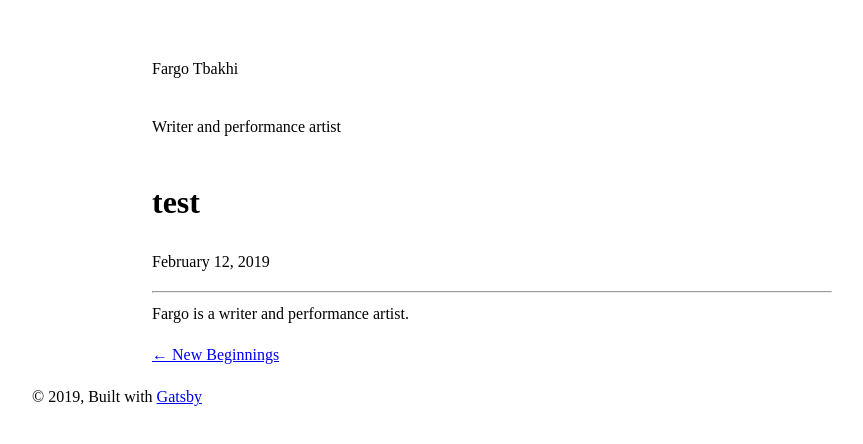
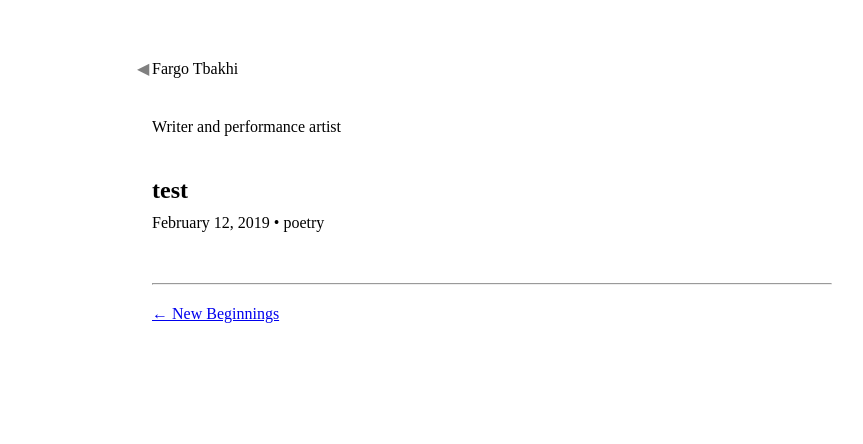
Before and after one commit to chuckdries/fargos-website, a Gatsby site: page /poetry/test/ in a window 1280 px wide. Shown: the whole page, without its empty margins (208-1071 px from the left). Built offline with nearby package versions, Linux system fonts and the light colour scheme; Gatsby itself is replaced by a stand-in of ours.

Commit message:
clean up footer and get sections completely working

```diff
--- a/src/components/FrontPageSection.js
+++ b/src/components/FrontPageSection.js
@@ -2,6 +2,7 @@ import React from "react";
 import { Link } from "gatsby";
 import FrontPagePost from "./FrontPagePost";
 import styled from "styled-components";
+import { capFirst } from '../utils';
 
 const FrontPageSectionBase = styled.section`
   display: flex;
@@ -28,7 +29,7 @@ const FrontPageSectionList = styled.ul`
 const FrontPageSection = ({ posts, title }) => (
   <FrontPageSectionBase>
     <FrontPageSectionHeader>
-      <Link to={title}>{title}</Link>
+      <Link to={title.toLowerCase()}>{capFirst(title)}</Link>
     </FrontPageSectionHeader>
     <FrontPageSectionList>
       {posts.map(post => {
--- a/src/components/layout.js
+++ b/src/components/layout.js
@@ -25,7 +25,7 @@ class Layout extends React.Component {
     const { location, title, children } = this.props;
     const rootPath = `${__PATH_PREFIX__}/`;
     let header;
-
+    console.log('location', location);
     header = (
       <>
         <h1>
@@ -33,11 +33,19 @@ class Layout extends React.Component {
             style={{
               boxShadow: `none`,
               textDecoration: `none`,
-            color: `inherit`
+              color: `inherit`,
+              overflow: 'auto'
             }}
-          to={`/`}
+            to={rootPath}
           >
-          {title}
+            {location.pathname !== rootPath &&
+              <span
+                style={{
+                  position: 'absolute',
+                  marginLeft: '-15px',
+                  color: 'grey'
+                }}
+              >&#9664;</span>}{title}
           </Link>
         </h1>
         <h2>Writer and performance artist</h2>
@@ -56,11 +64,11 @@ class Layout extends React.Component {
       >
         <Header>{header}</Header>
         <main>{children}</main>
-        <footer>
+        {/* <footer>
           © {new Date().getFullYear()}, Built with
           {` `}
           <a href="https://www.gatsbyjs.org">Gatsby</a>
-        </footer>
+        </footer> */}
       </div>
     );
   }
--- a/src/templates/blog-post.js
+++ b/src/templates/blog-post.js
@@ -4,39 +4,47 @@ import { Link, graphql } from "gatsby";
 import Bio from "../components/bio";
 import Layout from "../components/layout";
 import SEO from "../components/seo";
+import styled from 'styled-components';
 // import { rhythm, scale } from "../utils/typography"
+
+const PostTitle = styled.h1`
+  font-size: 1.5em;
+  margin-bottom: 0;
+`;
 
 class BlogPostTemplate extends React.Component {
   render() {
     const post = this.props.data.markdownRemark;
     const siteTitle = this.props.data.site.siteMetadata.title;
     const { previous, next } = this.props.pageContext;
-    console.log(this.props);
+    const section = this.props.location.pathname.split('/')[1];
 
     return (
       <Layout location={this.props.location} title={siteTitle}>
         <SEO title={post.frontmatter.title} description={post.excerpt} />
         <div style={{ marginLeft: "120px" }}>
-          <h1>{post.frontmatter.title}</h1>
+          <PostTitle>{post.frontmatter.title}</PostTitle>
           <p
             style={{
               // ...scale(-1 / 5),
+              marginTop: 0,
               display: `block`
               // marginBottom: rhythm(1),
               // marginTop: rhythm(-1),
             }}
           >
-            {post.frontmatter.date}
+            {post.frontmatter.date} &bull; {section}
           </p>
           <div dangerouslySetInnerHTML={{ __html: post.html }} />
           <hr
             style={
               {
                 // marginBottom: rhythm(1),
+                marginTop: '3em',
               }
             }
           />
-          <Bio />
+          {/* <Bio /> */}
 
           <ul
             style={{
--- /dev/null
+++ b/src/utils.js
@@ -0,0 +1 @@
+export const capFirst = (input) => [input[0].toUpperCase(), input.slice(1)].join('');
```
Also changed, not shown: src/templates/section.js (+6 -2 lines). Lines whose indentation alone changed are shown as unchanged.
